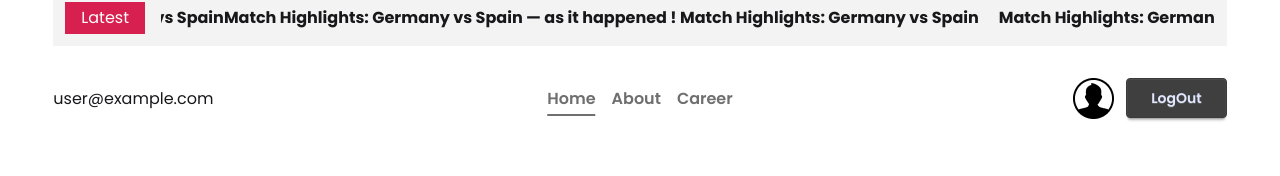
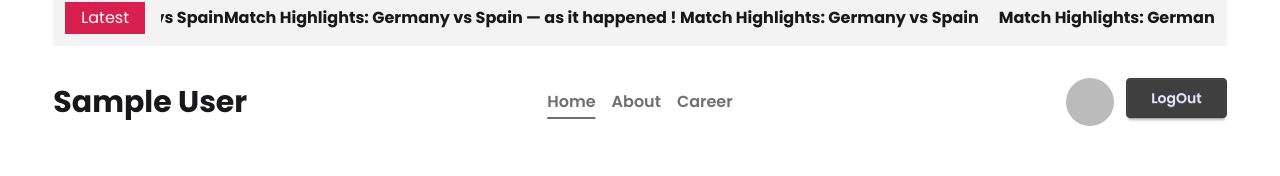
Before and after one commit to mahadi40011/Dragon-News, a React (Vite) app: page /category/1 in a window 1280 px wide. Shown: the part 210-386 px from the top of the page. Built offline with nearby package versions, Linux system fonts and the light colour scheme; no server answers; sample sign-in values are in the browser's storage.

Commit message:
set firebase updateProfile and set dynamic Name and Photo in Navbar

```diff
--- a/src/components/Navbar/Navbar.jsx
+++ b/src/components/Navbar/Navbar.jsx
@@ -37,10 +37,10 @@ const Navbar = () => {
   };
   return (
     <div className="relative flex justify-between items-center mt-5">
-      <div className="">{user && <p>{user.email}</p>}</div>
+      <div className="font-bold text-3xl">{user && <p>{user.displayName}</p>}</div>
       <div className="absolute left-1/2 -translate-x-1/2">{navItems}</div>
       <div className="flex gap-3">
-        <img src={userIcon} alt="" />
+        <img className="w-12 rounded-full" src={user ? user.photoURL : userIcon} alt="" />
         {user ? (
           <button
             type="button"
--- a/src/pages/Register/Register.jsx
+++ b/src/pages/Register/Register.jsx
@@ -1,19 +1,28 @@
 import React, { use } from "react";
-import { Link } from "react-router";
+import { Link, useNavigate } from "react-router";
 import { AuthContext } from "../../context/AuthContext";
 
 const Register = () => {
-  const { createUser, setLoading } = use(AuthContext);
+  const navigate = useNavigate()
+  const { createUser, setLoading, updateUserProfile } = use(AuthContext);
 
   const handleRegister = (e) => {
     e.preventDefault();
-    // const displayName = e.target.name.value;
-    // const photoURL = e.target.photo.value;
+    const displayName = e.target.name.value;
+    const photoURL = e.target.photo.value;
     const email = e.target.email.value;
     const password = e.target.password.value;
 
     createUser(email, password)
       .then((res) => {
+        updateUserProfile({ displayName, photoURL })
+          .then((res) => {
+            navigate("/")
+            console.log(res);
+          })
+          .catch((err) => {
+            console.log(err);
+          });
         setLoading(false);
         console.log(res);
       })
--- a/src/provider/AuthProvider.jsx
+++ b/src/provider/AuthProvider.jsx
@@ -6,6 +6,7 @@ import {
   onAuthStateChanged,
   signInWithEmailAndPassword,
   signOut,
+  updateProfile,
 } from "firebase/auth";
 
 const AuthProvider = ({ children }) => {
@@ -15,6 +16,10 @@ const AuthProvider = ({ children }) => {
   const createUser = (email, password) => {
     setLoading(true);
     return createUserWithEmailAndPassword(auth, email, password);
+  };
+
+  const updateUserProfile = ({ displayName, photoURL }) => {
+    return updateProfile(auth.currentUser, { displayName, photoURL });
   };
 
   const loginUser = (email, password) => {
@@ -34,6 +39,7 @@ const AuthProvider = ({ children }) => {
     logOutUser,
     loading,
     setLoading,
+    updateUserProfile,
   };
 
   useEffect(() => {
```
